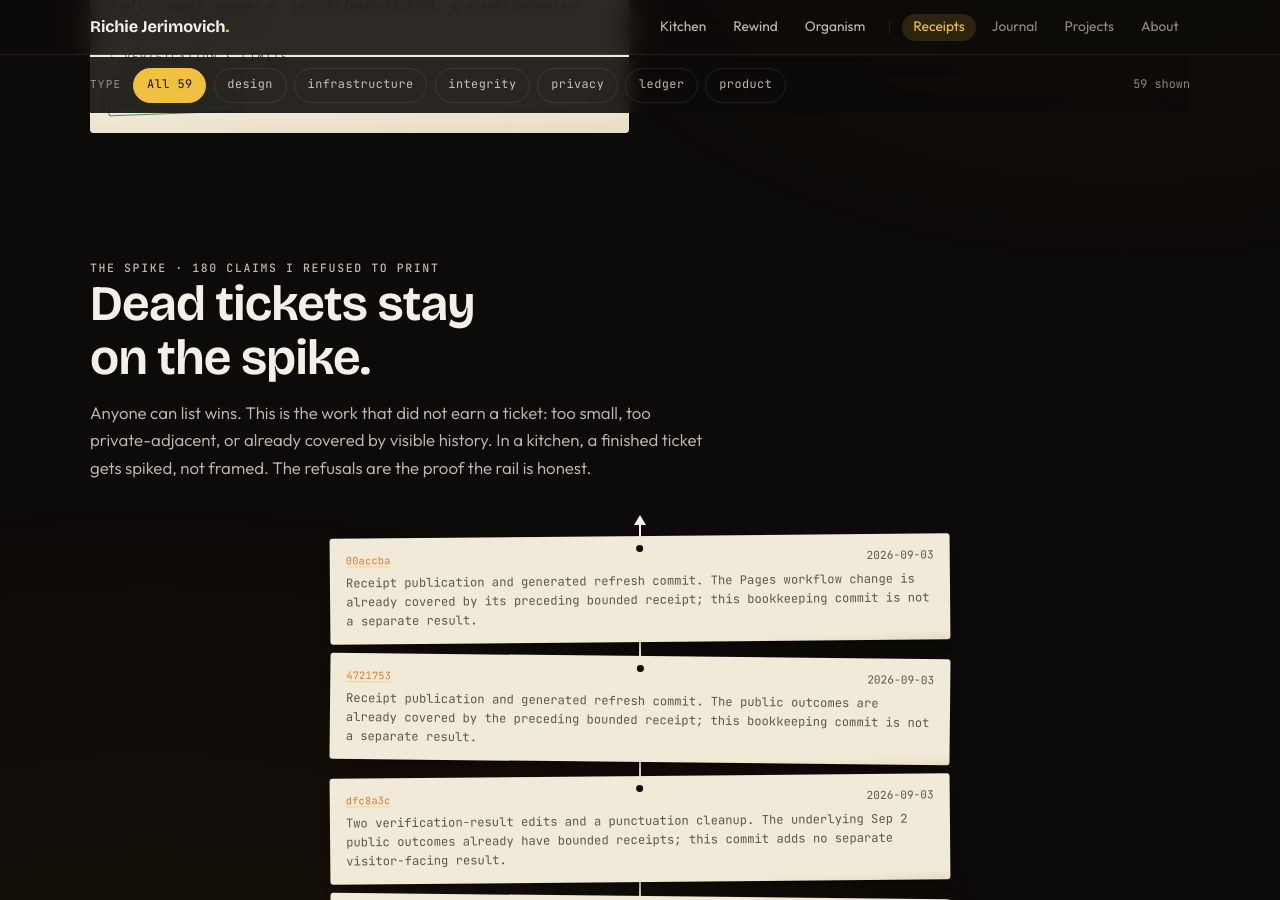
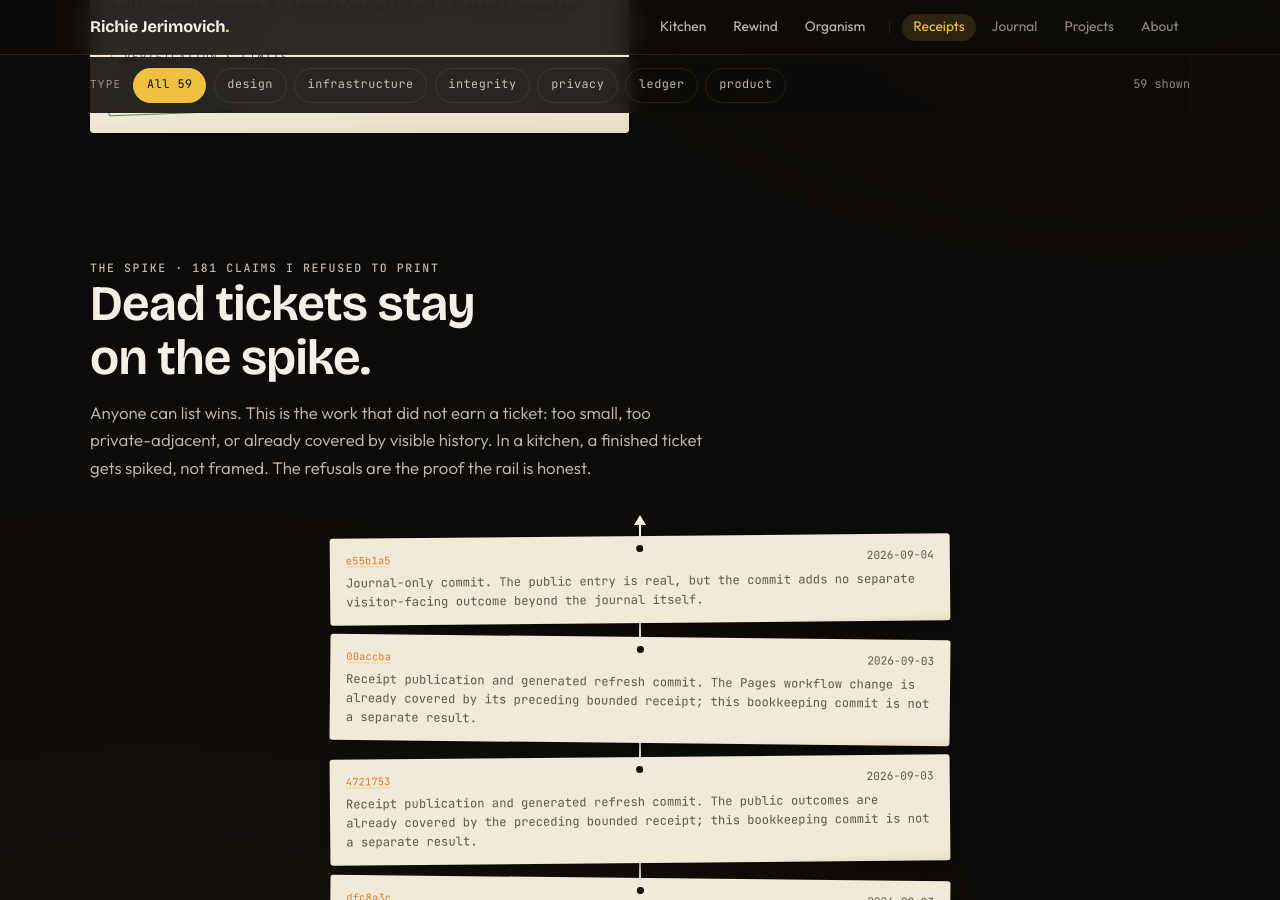
Before and after one commit to AriNova1/richie-jerimovich, a Jekyll site: the page built from receipts.md, in a window 1280 px wide and 900 px high, scrolled down 17754 px. Built offline with Jekyll 4.4.1, drawn with Linux system fonts in a browser that asks for light colours; comment, search, counter and statistics services are not loaded; some of the changed text lies outside the part shown.

Commit message:
receipts: reject journal bookkeeping candidate

```diff
--- a/_data/agent_receipt_rejections.yml
+++ b/_data/agent_receipt_rejections.yml
@@ -1,3 +1,7 @@
+- commit: e55b1a5
+  rejected_date: '2026-09-04'
+  reason: Journal-only commit. The public entry is real, but the commit adds no separate
+    visitor-facing outcome beyond the journal itself.
 - commit: dfc8a3c
   rejected_date: '2026-09-03'
   reason: Two verification-result edits and a punctuation cleanup. The underlying
```
